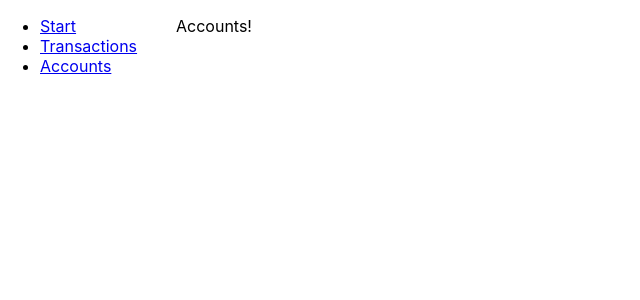
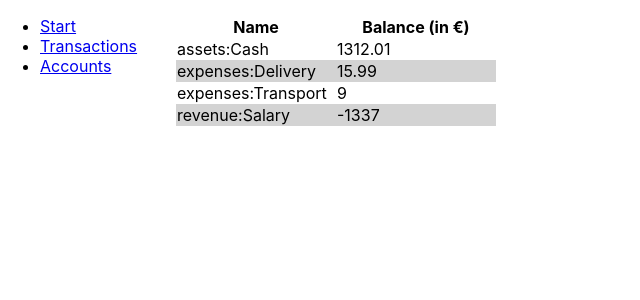
Before and after one commit to thenativeweb/temp--redux, a React (Create React App) app: page /accounts in a window 1280 px wide. Shown: the top 300 px of the page, without its empty margins (0-640 px from the left). Built offline with nearby package versions, Linux system fonts and the light colour scheme.

Commit message:
feat: Add accounts state and table.

```diff
--- /dev/null
+++ b/src/components/AccountTable.css
@@ -0,0 +1,12 @@
+.account-table {
+    display: grid;
+    grid-template-columns: 10rem 10rem;
+}
+
+.account-table thead, .account-table tbody, .account-table tr {
+    display: contents;
+}
+
+.account-table tr:nth-child(even) td {
+    background: lightgray;
+}
--- /dev/null
+++ b/src/components/AccountTable.tsx
@@ -0,0 +1,28 @@
+import { Account } from '../store/types/Account';
+import * as React from 'react';
+import './AccountTable.css';
+
+interface AccountTableProps {
+  accounts: Account[];
+}
+
+const AccountTable: React.FunctionComponent<AccountTableProps> = ({ accounts }) => {
+  return (
+    <table className='account-table'>
+      <thead>
+        <th>Name</th>
+        <th>Balance (in €)</th>
+      </thead>
+      <tbody>
+        {accounts.map(account => (<tr>
+          <td>{account.name}</td>
+          <td>{account.balance / 100}</td>
+        </tr>))}
+      </tbody>
+    </table>
+  )
+};
+
+export {
+  AccountTable
+};
--- a/src/components/TransactionForm.tsx
+++ b/src/components/TransactionForm.tsx
@@ -44,7 +44,7 @@ const TransactionForm: React.FunctionComponent = () => {
       </label>
       <input name='to-account' type='text' value={toAccount} onChange={handleToAccountChange} />
       <label htmlFor='amount'>
-        Amount:
+        Amount (in Cents):
       </label>
       <input name='amount' type='number' value={amount} onChange={handleAmountChange} />
       <button type='submit'>
--- a/src/components/TransactionTable.css
+++ b/src/components/TransactionTable.css
@@ -1,12 +1,12 @@
 .transaction-table {
     display: grid;
-    grid-template-columns: 10rem 10rem 5rem;
+    grid-template-columns: 10rem 10rem 10rem;
 }
 
 .transaction-table thead, .transaction-table tbody, .transaction-table tr {
     display: contents;
 }
 
-.transaction-table tr:nth-child(2) td {
+.transaction-table tr:nth-child(even) td {
     background: lightgray;
 }
--- a/src/components/TransactionTable.tsx
+++ b/src/components/TransactionTable.tsx
@@ -17,14 +17,14 @@ const TransactionTable: React.FunctionComponent<TransactionTableProps> = ({ tran
         To Account
       </th>
       <th>
-        Amount
+        Amount (in €)
       </th>
       </thead>
       <tbody>
       {transactions.map((transaction, index) => (<tr key={index}>
         <td>{ transaction.fromAccount }</td>
         <td>{ transaction.toAccount }</td>
-        <td>{ transaction.amount }</td>
+        <td>{ transaction.amount / 100 }</td>
       </tr>))}
       </tbody>
     </table>
--- a/src/index.tsx
+++ b/src/index.tsx
@@ -1,3 +1,4 @@
+import { addTransaction } from './store/actions/AddTransaction';
 import App from './App';
 import { BrowserRouter } from 'react-router-dom';
 import { Provider } from 'react-redux';
@@ -12,6 +13,22 @@ const root = ReactDOM.createRoot(
 
 const reduxStore = storeFactory();
 
+reduxStore.dispatch(addTransaction({
+  fromAccount: 'revenue:Salary',
+  toAccount: 'assets:Cash',
+  amount: 133700
+}));
+reduxStore.dispatch(addTransaction({
+  fromAccount: 'assets:Cash',
+  toAccount: 'expenses:Delivery',
+  amount: 1599
+}));
+reduxStore.dispatch(addTransaction({
+  fromAccount: 'assets:Cash',
+  toAccount: 'expenses:Transport',
+  amount: 900
+}));
+
 root.render(
   <React.StrictMode>
     <Provider store={reduxStore}>
--- a/src/pages/Accounts.tsx
+++ b/src/pages/Accounts.tsx
@@ -1,13 +1,22 @@
+import { Account } from '../store/types/Account';
+import { State } from '../store/store';
+import { useSelector } from 'react-redux';
 import * as React from 'react';
+import {AccountTable} from "../components/AccountTable";
 
-const Accounts: React.FunctionComponent = () => {
+const AccountsList: React.FunctionComponent = () => {
+  const accounts = useSelector<State, Account[]>(state => {
+    const randomlyOrderedAccounts = Object.values(state.accounts);
+    return randomlyOrderedAccounts.sort((left, right) => left.name.localeCompare(right.name));
+  });
+
   return (
     <div>
-      Accounts!
+      <AccountTable accounts={accounts} />
     </div>
   );
 };
 
 export {
-  Accounts
+  AccountsList as Accounts
 };
--- /dev/null
+++ b/src/store/reducers/accounts.ts
@@ -0,0 +1,35 @@
+import { Account } from '../types/Account';
+import { AddTransactionAction } from '../actions/AddTransaction';
+import { Reducer } from 'redux';
+
+type Accounts = Record<string, Account>;
+
+const accountsReducer: Reducer<Accounts, AddTransactionAction> = (state={}, action) => {
+  switch (action.type) {
+    case "ADD_TRANSACTION": {
+      const { fromAccount: fromAccountName, toAccount: toAccountName } = action.transaction;
+
+      const fromAccount = state[fromAccountName] ?? { name: fromAccountName, balance: 0 };
+      fromAccount.balance -= action.transaction.amount;
+
+      const toAccount = state[toAccountName] ?? { name: toAccountName, balance: 0 };
+      toAccount.balance += action.transaction.amount;
+
+      return {
+        ...state,
+        [fromAccountName]: fromAccount,
+        [toAccountName]: toAccount
+      };
+    }
+    default: {
+      return state;
+    }
+  }
+};
+
+export type {
+  Accounts
+};
+export {
+  accountsReducer
+};
--- a/src/store/store.ts
+++ b/src/store/store.ts
@@ -1,8 +1,10 @@
+import { accountsReducer } from './reducers/accounts';
 import { AddTransactionAction } from './actions/AddTransaction';
-import { transactionLogReducer } from "./reducers/transactionLog";
+import { transactionLogReducer } from './reducers/transactionLog';
 import { createStore, combineReducers, Dispatch, StateFromReducersMapObject } from 'redux';
 
 const reducers = {
+  accounts: accountsReducer,
   transactions: transactionLogReducer
 };
 
--- /dev/null
+++ b/src/store/types/Account.ts
@@ -0,0 +1,8 @@
+interface Account {
+  name: string;
+  balance: number;
+}
+
+export type {
+  Account
+};
```
Also changed, not shown: 1 other file (tests, documents, lock files or other folders).
